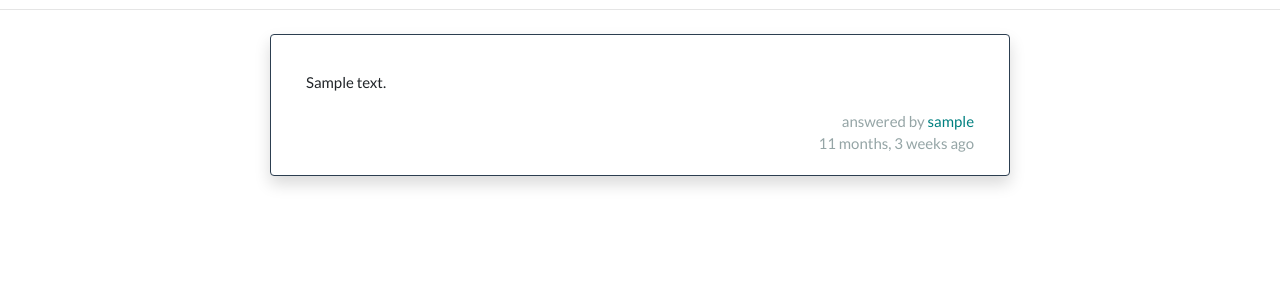
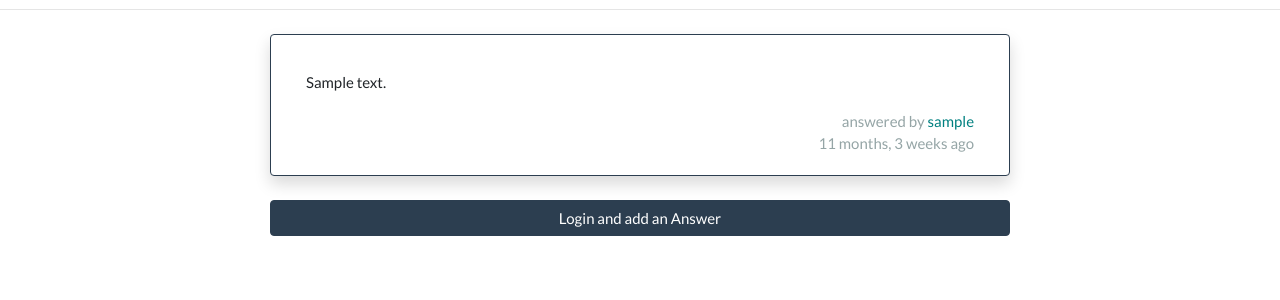
Before and after one commit to dheerajreal/DjangoSimpleQandA, a Django app: page /q/1/ in a window 1280 px wide. Shown: the part 348-648 px from the top of the page. Run offline with Django 3.2, Linux system fonts and the light colour scheme; tables that the repository leaves empty hold one stand-in row (values such as "Sample post"); some libraries are stand-ins or nearby versions.

Commit message:
added a url to question detail template

```diff
--- a/mysite/templates/questions/detail.html
+++ b/mysite/templates/questions/detail.html
@@ -101,7 +101,18 @@
         </div>
     </div>
 </div>
-{% endif %} {% endif %}
+
+{% endif %}
+{% else %}
+<div>
+    <div class="container">
+
+        <a href="{% url 'login' %}" class="btn btn-primary btn-block mt-4 col-12 col-md-10 col-lg-8 mx-auto">
+            Login and add an Answer
+        </a>
+    </div>
+</div>
+{% endif %}
 {% csrf_token %}
 
 <script>
```
